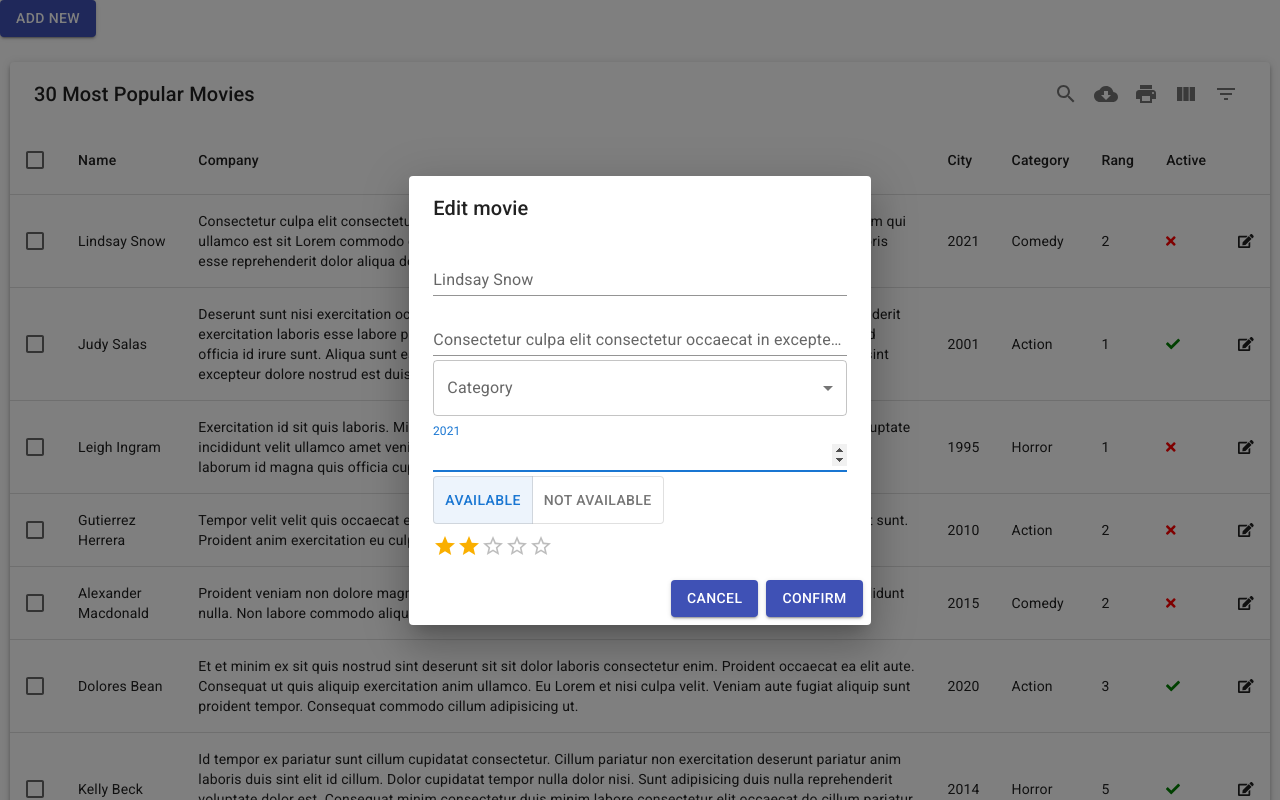
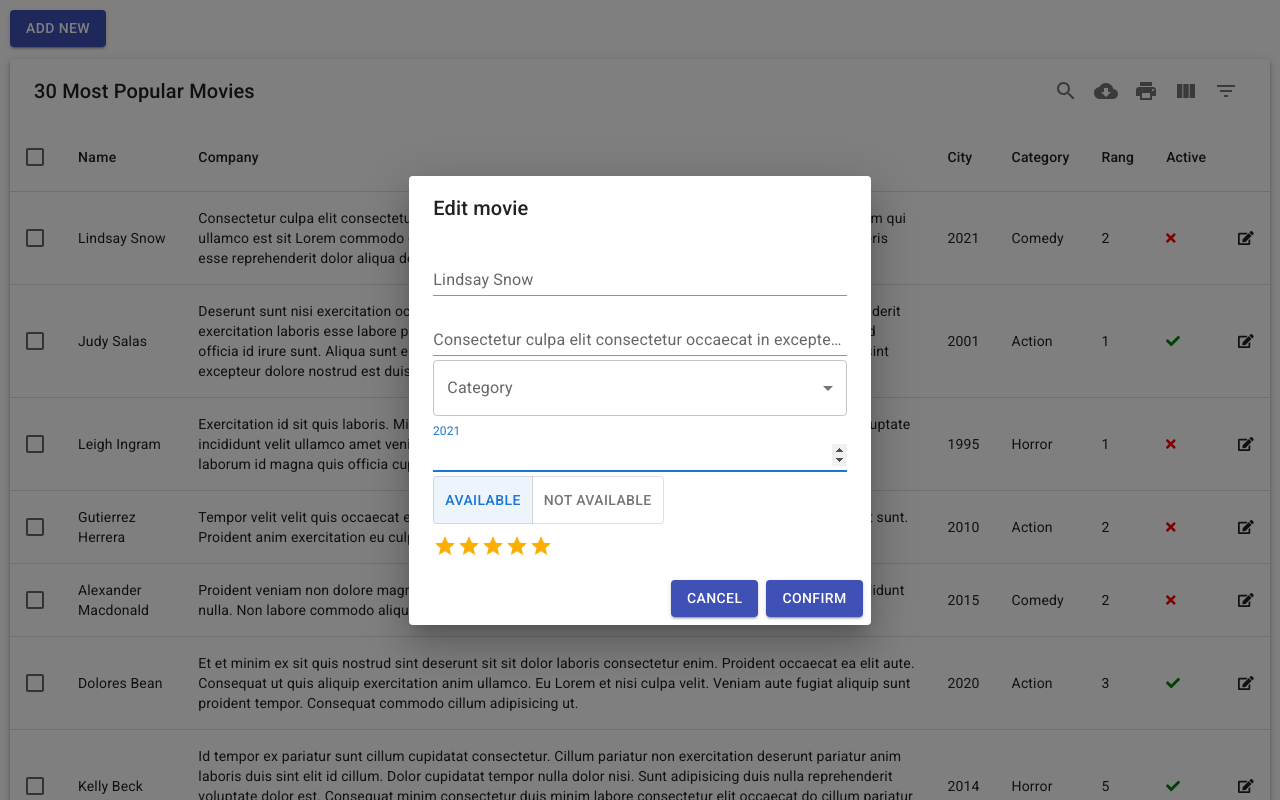
Before and after one commit to NemanjaSupljeglav/infoferc-redux-example, a React (Create React App) app: page / in a window 1280 px wide. Both pictures are taken after a click on the icon 1246 px from the left and 240 px from the top of the page. Shown: the top 800 px of the page. Built offline with nearby package versions, Linux system fonts and the light colour scheme.

Commit message:
move buttton

```diff
--- a/src/pages/Dashboard.js
+++ b/src/pages/Dashboard.js
@@ -23,18 +23,23 @@ import Select from "@mui/material/Select";
 import ToggleButton from "@mui/material/ToggleButton";
 import ToggleButtonGroup from "@mui/material/ToggleButtonGroup";
 function Dashboard() {
+  const eidtMovie = useSelector((state) => state.movies.movieForEdit);
   const [open, setOpen] = useState(false);
   const [addNewOrEdit, setAddNewOrEdit] = useState("");
   const [enteredName, setEnteredlName] = useState("");
   const [enteredDescription, setEnteredDescription] = useState("");
-  const [enteredCategory, setEnteredCategory] = useState("");
+  const [enteredCategory, setEnteredCategory] = useState(
+    eidtMovie ? eidtMovie?.type : ""
+  );
   const [enteredYearOfPresentation, setEnteredYearOfPresentation] =
     useState("");
   const [enteredAvailable, setEnteredAvailable] = useState(true);
-  const [enteredRang, setEnteredRang] = useState("");
+  const [enteredRang, setEnteredRang] = useState(
+    eidtMovie ? eidtMovie?.rang : 5
+  );
   const dispatch = useDispatch();
   const movies = useSelector((state) => state.movies.movies);
-  const eidtMovie = useSelector((state) => state.movies.movieForEdit);
+
   const getPost = () => {
     dispatch(getMovies());
   };
@@ -117,7 +122,7 @@ function Dashboard() {
               className="row-edit-table"
               icon={faEdit}
               onClick={() => {
-                console.log("Klikno", dataIndex);
+                console.log("Klik", dataIndex);
                 setAddNewOrEdit("Edit movie");
                 dispatch(getEditMovie(dataIndex));
                 setOpen(true);
@@ -178,7 +183,7 @@ function Dashboard() {
               labelId="demo-simple-select-label"
               id="demo-simple-select"
               value={enteredCategory}
-              label={eidtMovie && eidtMovie.typee}
+              label={enteredCategory}
               onChange={(event) => {
                 setEnteredCategory(event.target.value);
               }}
@@ -207,18 +212,26 @@ function Dashboard() {
           color="primary"
           value={enteredAvailable}
           onChange={(event) => {
+            console.log("event.target.value");
+            console.log(event.target.value);
             setEnteredAvailable(event.target.value);
           }}
         >
-          <ToggleButton value={true}>Available</ToggleButton>
-          <ToggleButton value={false}>Not Available</ToggleButton>
+          <ToggleButton
+            value={enteredAvailable}
+            onClick={console.log("klikliklik")}
+          >
+            Available
+          </ToggleButton>
+          <ToggleButton value={!enteredAvailable}>Not Available</ToggleButton>
         </ToggleButtonGroup>
         <div className="rating-add">
           <Rating
             name="simple-controlled"
-            value={eidtMovie && eidtMovie?.rang}
-            label={eidtMovie && eidtMovie?.rang}
+            value={enteredRang}
+            label={enteredRang}
             onChange={(event) => {
+              console.log(event.target.value);
               setEnteredRang(event.target.value);
             }}
             className="add-rang"
@@ -229,15 +242,17 @@ function Dashboard() {
   );
   return (
     <div>
+      <div className="open-dialog">
         <Button
           onClick={() => {
             setAddNewOrEdit("Add movie");
             dispatch(getEditMovieDelete());
             setOpen(true);
-          setAddNewOrEdit("Add new movie");
           }}
           label={"Add new"}
         />
+      </div>
+
       <div className="wrapper-all">
         <Dialog
           setOpen={setOpen}
--- a/src/pages/dashboard.css
+++ b/src/pages/dashboard.css
@@ -25,3 +25,8 @@
 .row-edit-table:hover {
   transition-duration: 0.4s;
 }
+.open-dialog {
+  margin-left: 10px;
+  margin-top: 10px;
+  margin-bottom: -23px;
+}
--- a/src/redux/moviesSlice.js
+++ b/src/redux/moviesSlice.js
@@ -13,7 +13,6 @@ export const moviesSlice = createSlice({
     },
     addNewMovie: (state, { payload }) => {
       state.movies = [payload].concat(api);
-      console.log("dolsoggg");
     },
     editMovie: (state, { payload }) => {
       let updateData = [payload].concat(api.slice(4));
@@ -21,10 +20,7 @@ export const moviesSlice = createSlice({
       state.movies = [].concat(updateData);
     },
     getEditMovie: (state, { payload }) => {
-      console.log("dolso0000");
-      console.log("dolso");
       state.movieForEdit = state.movies[payload];
-      console.log(state.movieForEdit);
     },
     getEditMovieDelete: (state) => {
       state.movieForEdit = null;
```
Lines whose indentation alone changed are shown as unchanged.
